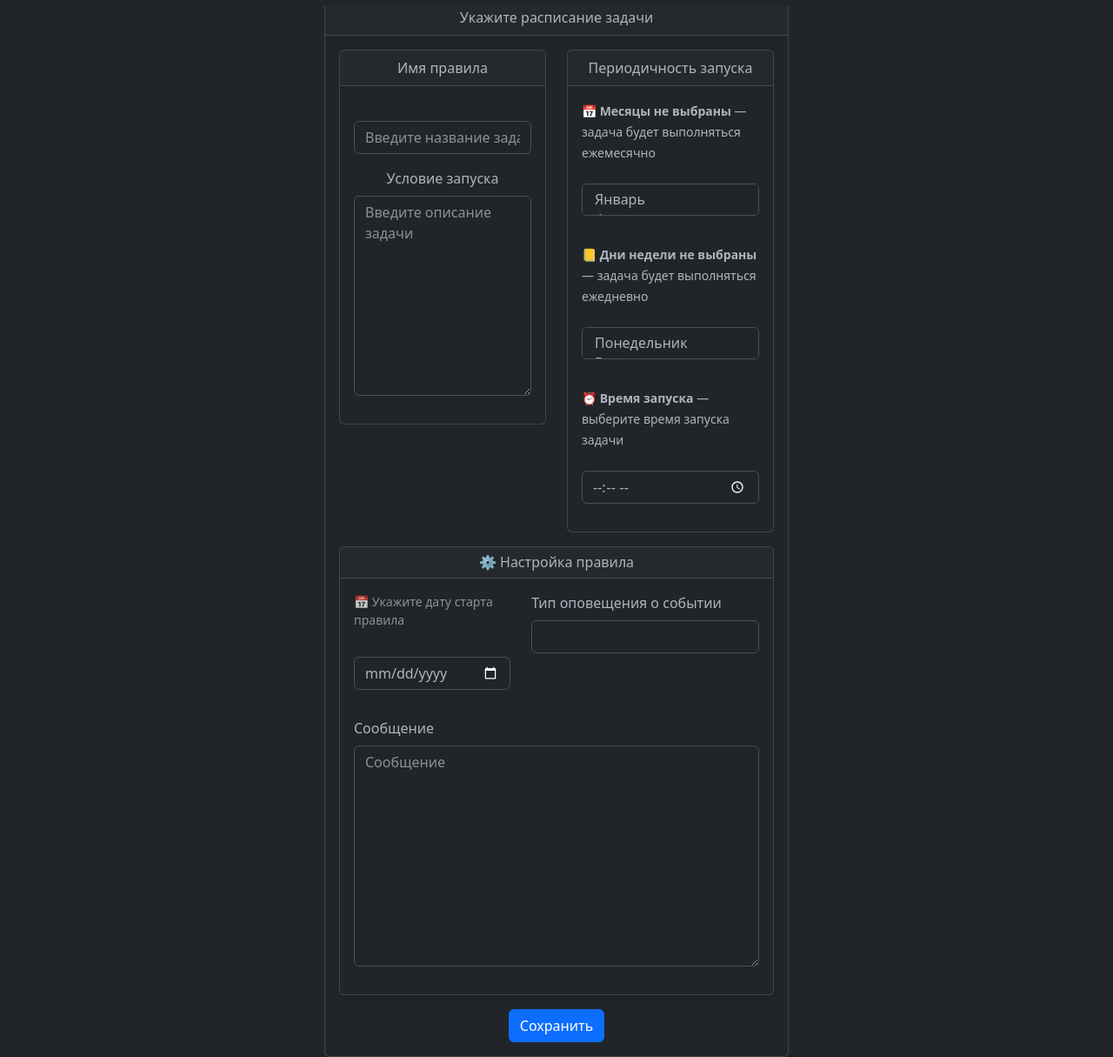
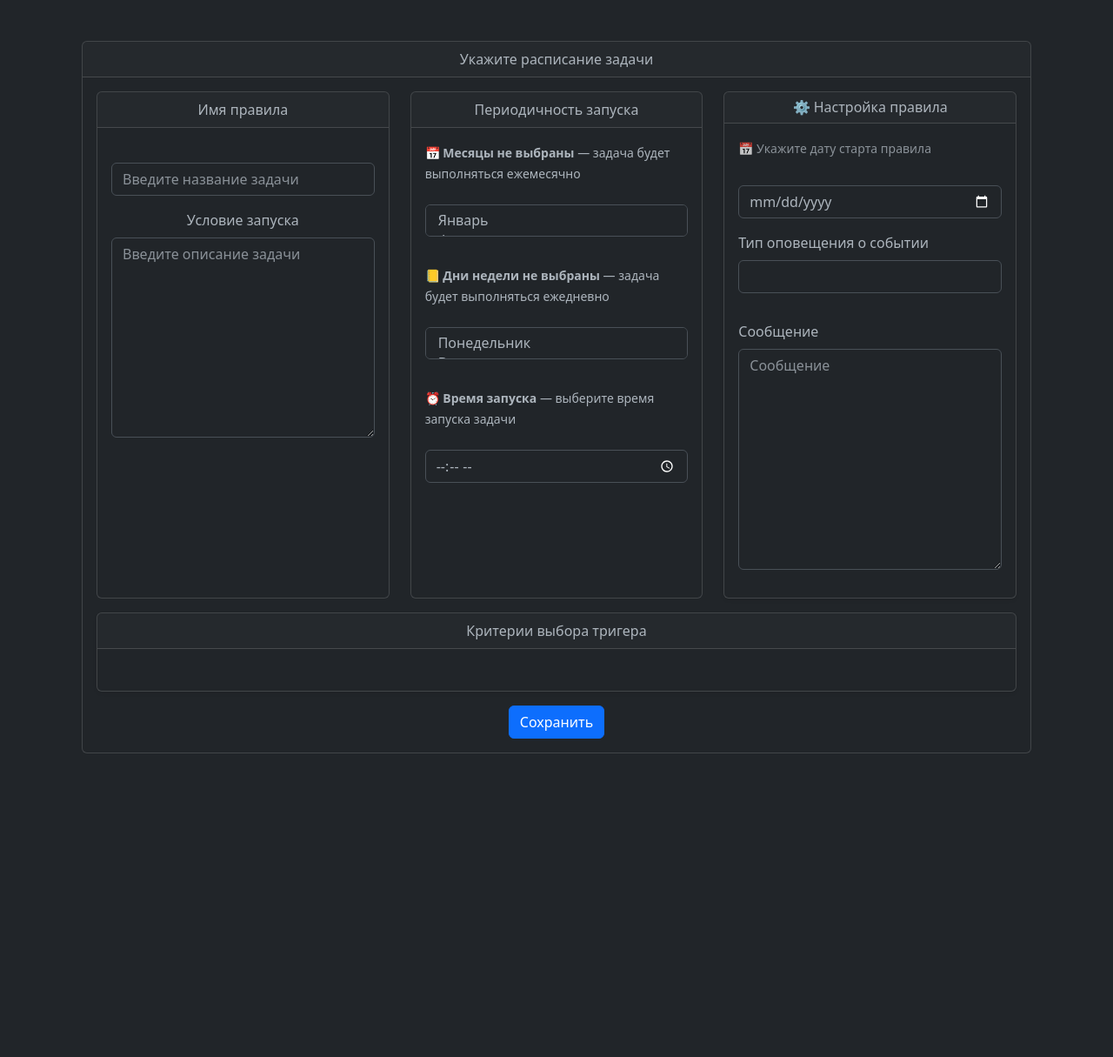
Before and after one commit to kylebaku/control_box, a Django app: template control_box/templates/generation/automatic.html in a window 1280 px wide. Shown: the part 49-1264 px from the top of the page at 87% size. After the commit the page ends 915 px from the top, so only its background shows below. Run offline with Django 5.2, Linux system fonts and the light colour scheme; the template is opened without the code that fills it: values that come from a table or form of the project are taken from there, others are empty; parts of the project's set-up code (start-up, migrations or seed data) failed here and were passed over; some libraries are stand-ins or nearby versions.

Commit message:
add generation postgre select table

```diff
--- a/control_box/generation/forms.py
+++ b/control_box/generation/forms.py
@@ -169,3 +169,14 @@
     class Meta:
         model = RulesSchedule
         fields = '__all__'
+
+
+class ScrolingSQLForm(forms.Form):
+    sql_query_count = forms.IntegerField(
+        label='укажите количество срабатываний',
+        widget=forms.NumberInput(attrs={
+            'class': 'form-control',
+            'placeholder': 'Введите число',
+            'step': '1'
+        })
+    )
--- a/control_box/generation/models.py
+++ b/control_box/generation/models.py
@@ -121,3 +121,18 @@
         db_table = 'generation_scheduler'
         verbose_name = 'Планировщик'
         verbose_name_plural = 'Планировщики'
+
+###############################################################
+#Зарпос в БД
+###############################################################
+class CategoryStok(models.Model):
+    index = models.BigIntegerField(primary_key=True, blank=True, null=False)
+    category_name = models.TextField(db_column='Category_Name', blank=True, null=True)  # Field name made lowercase.
+    category_type = models.TextField(db_column='Category_Type', blank=True, null=True)  # Field name made lowercase.
+
+    class Meta:
+        managed = False
+        db_table = 'Category_stok'
+
+    def __str__(self):
+        return str(self.__dict__)
--- a/control_box/templates/generation/automatic.html
+++ b/control_box/templates/generation/automatic.html
@@ -1,19 +1,20 @@
 {% extends "base.html" %}
 {% load django_bootstrap5 %}
 {% block content %}
-<div class="container">
+<div class="container-fluid">
     <div class="row justify-content-center">
-        <div class="col-md-6 col-lg-6">
-            <div class="card">
+        <div class="col-md-12">
+            <div class="card mt-5 ">
                 <div class="card-header text-center">
                     Укажите расписание задачи
                 </div>
                 <div class="card-body">
-                    <form method="GET">
+                    <form method="post">
+                        {% csrf_token %}
                         <div class="row">
                             <!-- Левая колонка: Имя правила -->
-                            <div class="col-md-6">
-                                <div class="card">
+                            <div class="col-md-4">
+                                <div class="card h-100">
                                     <div class="card-header text-center">
                                         Имя правила
                                     </div>
@@ -24,9 +25,9 @@
                                 </div>
                             </div>
 
-                            <!-- Правая колонка: Периодичность запуска -->
-                            <div class="col-md-6">
-                                <div class="card">
+                            <!-- Центральная колонка: Периодичность запуска -->
+                            <div class="col-md-4">
+                                <div class="card h-100">
                                     <div class="card-header text-center">
                                         Периодичность запуска
                                     </div>
@@ -48,29 +49,64 @@
                                     </div>
                                 </div>
                             </div>
-                        </div>
 
-                        <!-- Нижняя карточка: Настройка правила -->
-                        <div class="row mt-3">
-                            <div class="col-md-12">
-                                <div class="card shadow-sm">
+                            <!-- Правая колонка: Настройка правила -->
+                            <div class="col-md-4">
+                                <div class="card h-100 shadow-sm">
                                     <div class="card-header text-center">
                                         <h6 class="mb-0">⚙️ Настройка правила</h6>
                                     </div>
                                     <div class="card-body">
                                         <div class="row">
-                                            <div class="col-md-5">
+                                            <div class="col-md-12">
                                                 <label class="form-label small text-muted">
                                                     📅 Укажите дату старта правила
                                                 </label>
                                                 {% bootstrap_field date_form.start_date %}
                                             </div>
-                                            <div class="col-md-7">
+                                            <div class="col-md-12">
                                                 {% bootstrap_field action_form.action_name %}
                                             </div>
-                                            <div class="col-12 mt-3">
-                                                    {% bootstrap_field text_action_form.text_action %}
-                                                </div>
+                                            <div class="col-md-12 mt-3">
+                                                {% bootstrap_field text_action_form.text_action %}
+                                            </div>
+                                        </div>
+                                    </div>
+                                </div>
+                            </div>
+                        </div>
+
+                        <!-- Нижняя карточка: Критерии выбора тригера  -->
+                        <div class="row mt-3">
+                            <div class="col-md-12">
+                                <div class="card shadow-sm">
+                                    <div class="card-header text-center">
+                                        Критерии выбора тригера
+                                    </div>
+                                    <div class="card-body">
+                                        <div style="max-height: 300px; overflow-y: auto;">
+                                            <table class="table table-hover">
+                                                <thead>
+                                                    <tr>
+                                                    {% for column_table in column_category %}
+                                                        <th>{{ column_table }}</th>
+                                                    {% endfor %}
+                                                    </tr>
+                                                </thead>
+                                                <tbody>
+                                                    {% for row in type %}
+                                                        <tr>
+                                                            <td>
+                                                                <input type="checkbox" name="selected_ids" value="{{ row.0 }}" class="row_checkbox">
+                                                                <!-- row.0 - это значение первого поля (обычно index) -->
+                                                            </td>
+                                                            {% for cell in row %}
+                                                                <td>{{ cell|default:"0" }}</td>
+                                                            {% endfor %}
+                                                        </tr>
+                                                    {% endfor %}
+                                                </tbody>
+                                            </table>
                                         </div>
                                     </div>
                                 </div>
@@ -89,4 +125,6 @@
         </div>
     </div>
 </div>
+
+
 {% endblock %}
```
Also changed, not shown: control_box/generation/views.py (+23 -6 lines).
